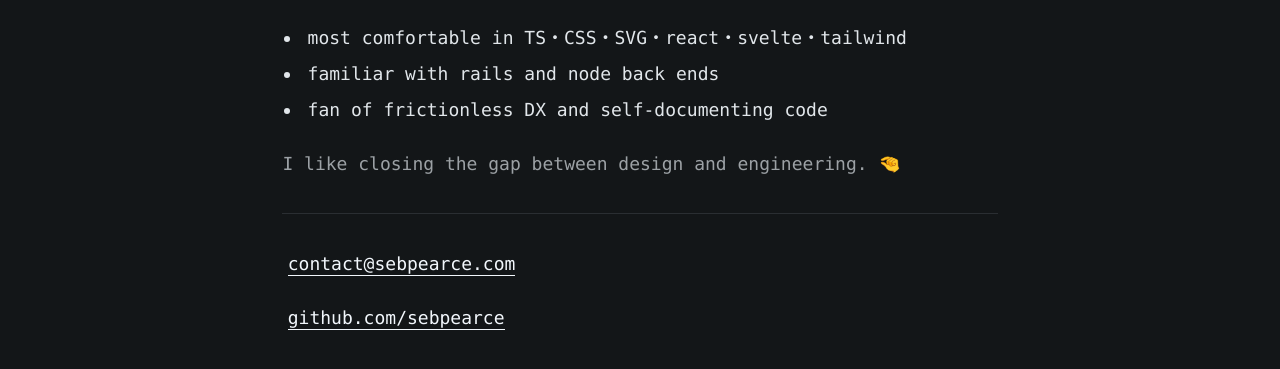
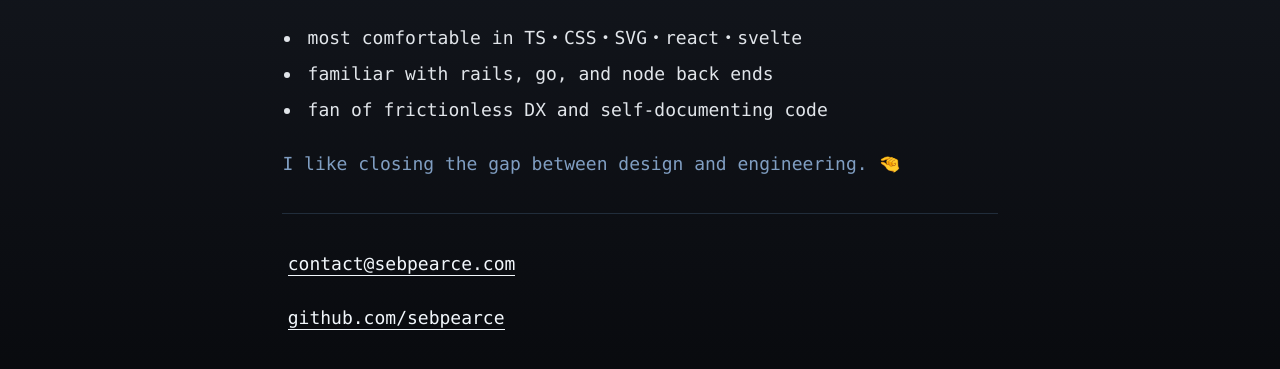
Before and after one commit to sebpearce/sebpearce.github.io, a plain HTML site: page index.html in a window 1280 px wide. Shown: the part 255-624 px from the top of the page. Drawn offline with Linux system fonts and the light colour scheme.

Commit message:
Update content and styles

```diff
--- a/index.html
+++ b/index.html
@@ -1,4 +1,4 @@
-<!DOCTYPE html>
+<!doctype html>
 <html lang="en">
   <head>
     <meta charset="UTF-8" />
@@ -11,12 +11,12 @@
     />
     <style>
       :root {
-        --hue: 210;
-        --color-page-bg: hsl(var(--hue) 12% 8.5%);
+        --hue: 212;
+        --color-page-bg: linear-gradient(to bottom, #171b23, #050609);
         --color-text: hsl(var(--hue) 17% 90%);
         --color-heading: hsl(var(--hue) 17% 97%);
-        --color-text-details: hsl(var(--hue) 5% 63%);
-        --color-hr: hsl(var(--hue) 9% 18%);
+        --color-text-details: hsl(var(--hue) 35% 63%);
+        --color-hr: hsl(var(--hue) 29% 18%);
         --color-link: hsl(var(--hue) 65% 97%);
         --color-hover: hsl(var(--hue) 100% 75%);
 
@@ -31,14 +31,20 @@
       }
 
       html {
-        height: 100%;
+        min-height: 100%;
       }
 
       body {
-        background-color: var(--color-page-bg);
+        background: var(--color-page-bg);
         color: var(--color-text);
-        font-family: Menlo, Consolas, Monaco, Liberation Mono, Lucida Console, monospace;
-        height: 100%;
+        font-family:
+          Menlo,
+          Consolas,
+          Monaco,
+          Liberation Mono,
+          Lucida Console,
+          monospace;
+        min-height: 100%;
         padding: 0 5cqw;
         box-sizing: border-box;
         line-height: 1.5;
@@ -228,8 +234,8 @@
       </header>
       <section>
         <ul>
-          <li>most comfortable in TS・CSS・SVG・react・svelte・tailwind</li>
-          <li>familiar with rails and node back ends</li>
+          <li>most comfortable in TS・CSS・SVG・react・svelte</li>
+          <li>familiar with rails, go, and node back ends</li>
           <li>fan of frictionless DX and self-documenting code</li>
         </ul>
       </section>
```
